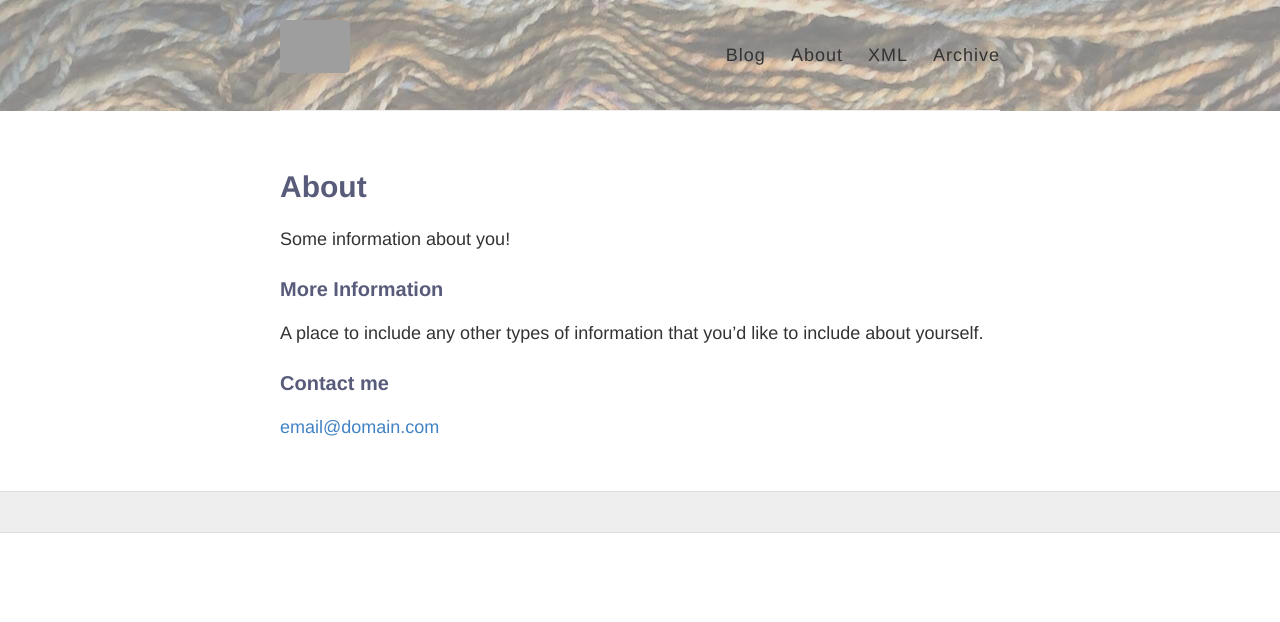
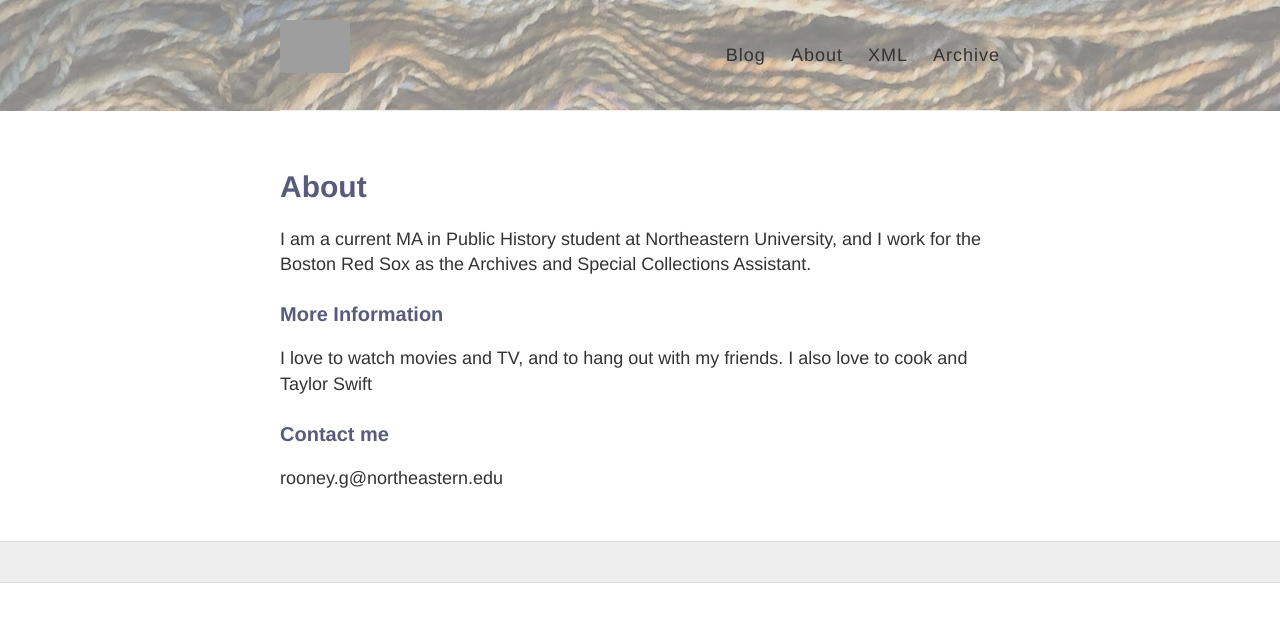
Before and after one commit to grooney48/grooney48.github.io, a Jekyll site: the page built from about.md, in a window 1280 px wide. Shown: the top 622 px of the page. Built offline with Jekyll 4.4.1, drawn with Linux system fonts in a browser that asks for light colours; grey boxes are pictures that could not be loaded.

Commit message:
Created about me page

```diff
--- a/about.md
+++ b/about.md
@@ -4,12 +4,12 @@ title: About
 permalink: /about/
 ---
 
-Some information about you!
+I am a current MA in Public History student at Northeastern University, and I work for the Boston Red Sox as the Archives and Special Collections Assistant.
 
 ### More Information
 
-A place to include any other types of information that you'd like to include about yourself.
+I love to watch movies and TV, and to hang out with my friends. I also love to cook and Taylor Swift
 
 ### Contact me
 
-[email@domain.com](mailto:email@domain.com)
+rooney.g@northeastern.edu
```
